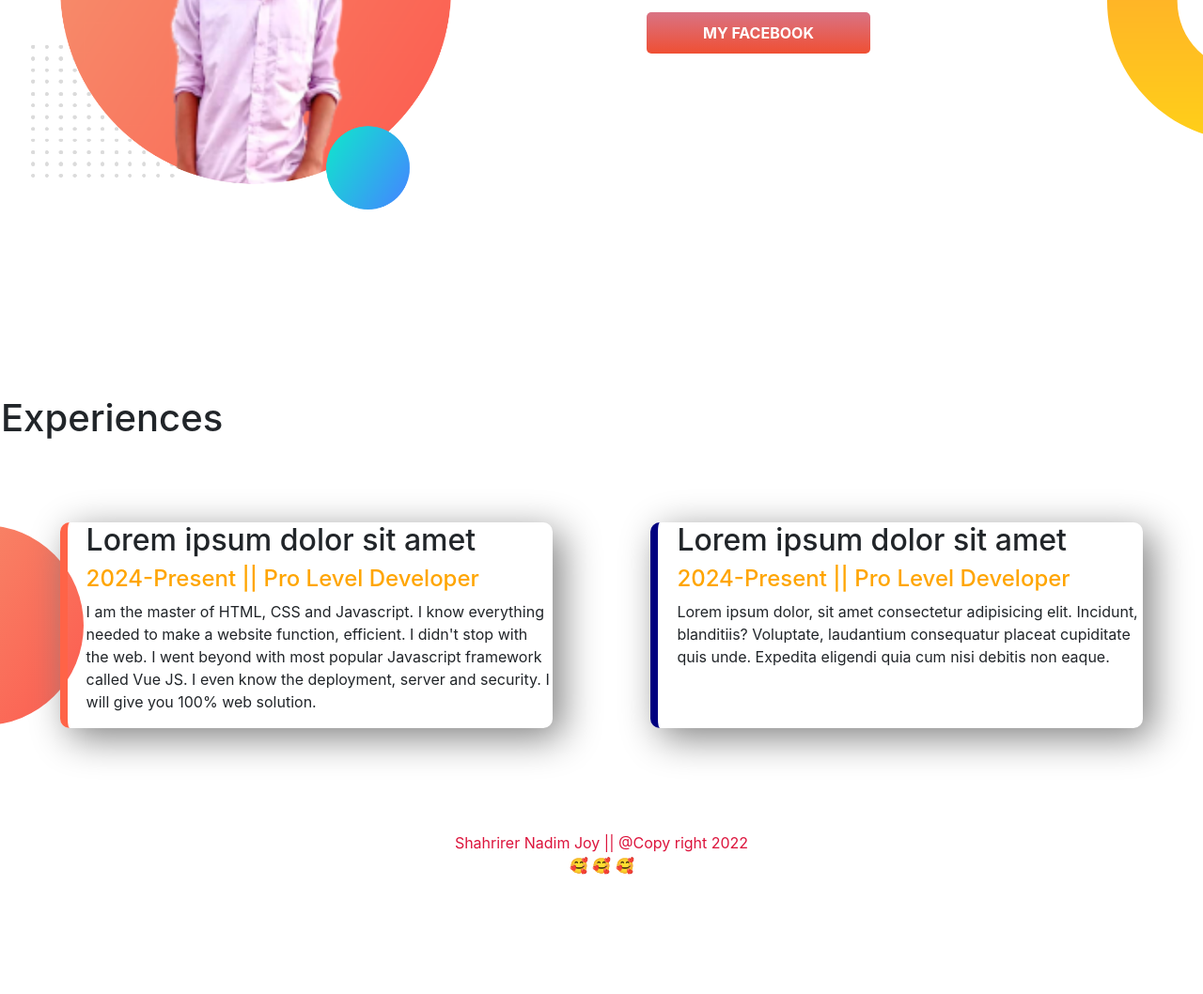
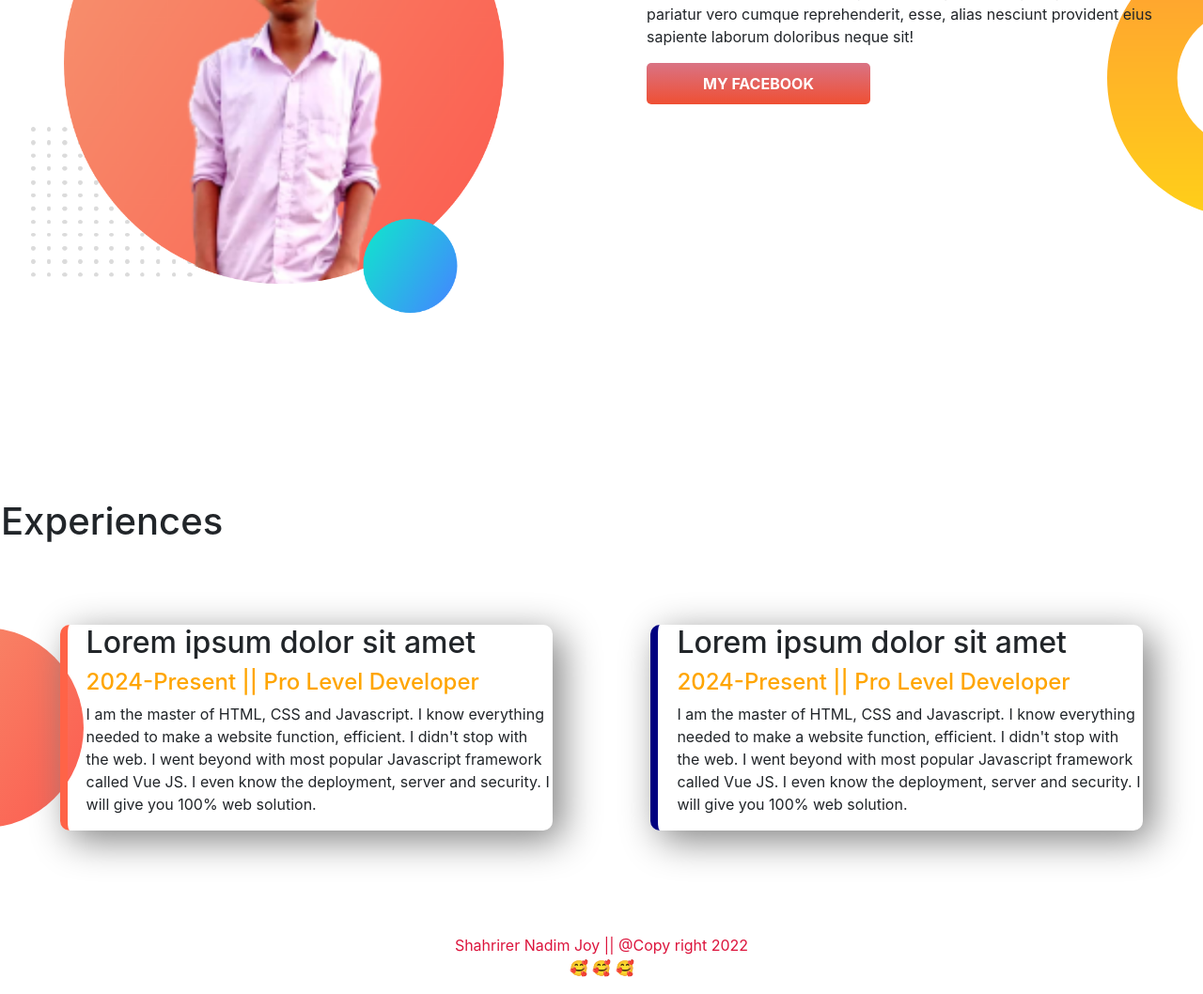
Before and after one commit to sabbirhossaindev/nadim-wesite, a plain HTML site: page index.html in a window 1280 px wide. Shown: the part 821-1879 px from the top of the page at 94% size. Before the commit the page ends 1770 px from the top, so only its background shows below. Drawn offline with nearby package versions, Linux system fonts and the light colour scheme.

Commit message:
some edits

```diff
--- a/index.html
+++ b/index.html
@@ -53,7 +53,7 @@
             <div id="trd-child-two" class="trd-child-div" >
                 <h2>Lorem ipsum dolor sit amet</h2>
                 <h4><span>2024-Present || Pro Level Developer</span></h4>
-                <p>Lorem ipsum dolor, sit amet consectetur adipisicing elit. Incidunt, blanditiis? Voluptate, laudantium consequatur placeat cupiditate quis unde. Expedita eligendi quia cum nisi debitis non eaque.</p>
+                <p>I am the master of HTML, CSS and Javascript. I know everything needed to make a website function, efficient. I didn't stop with the web. I went beyond with most popular Javascript framework called Vue JS. I even know the deployment, server and security. I will give you 100% web solution.</p>
             </div>
         </div>
     </section>
--- a/style.css
+++ b/style.css
@@ -21,7 +21,7 @@ span{
     padding: 5%;
 }
 .first-section-div img{
-    width: 85%;
+    width: 95%;
 }
 .hire-me-btn{
     background-image: linear-gradient(#e16b57 , #e53b1d);
@@ -49,7 +49,7 @@ span{
     padding: 5%;
 }
 .sec-section-div img{
-    width: 80%;
+    width: 90%;
 }
 .hire-me-btn-two{
     background-image: linear-gradient(#d97384, #ef4f33);
```
